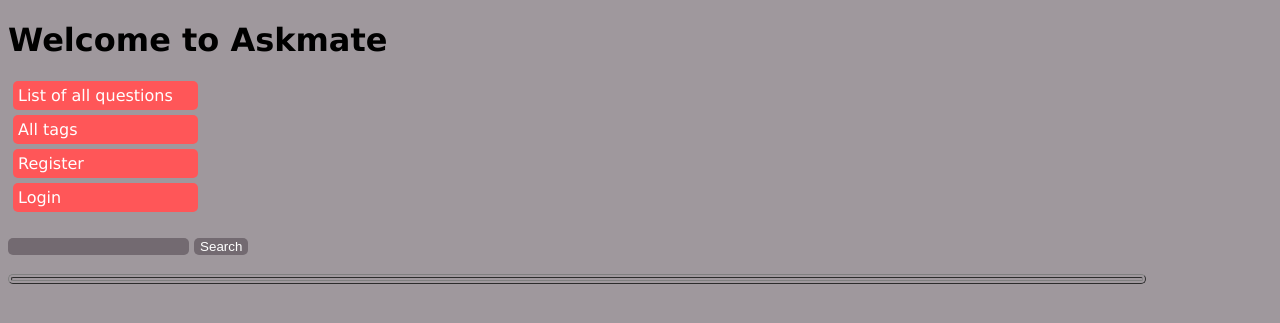
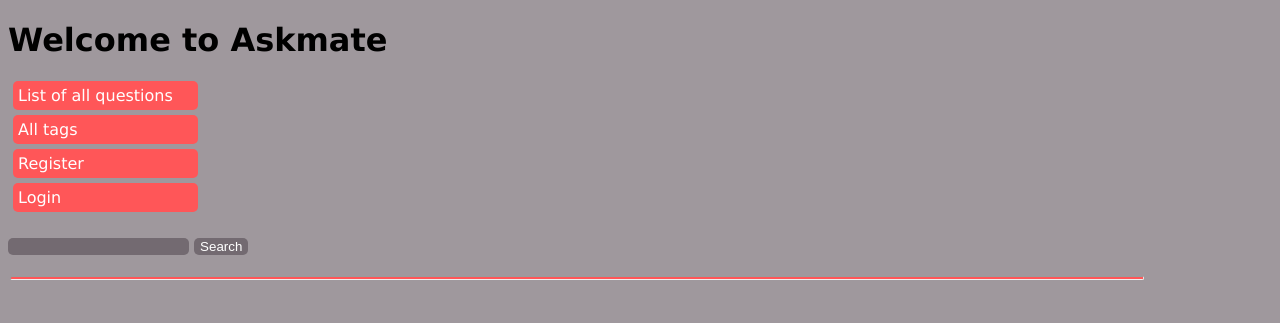
Before and after one commit to AdamReinmuller/Askmate, a Flask app: template templates/index_head.html in a window 1280 px wide. Shown: the top 323 px of the page. Run offline with Flask 2, Linux system fonts and the light colour scheme; the template is opened without the code that fills it, so the values that code supplies are empty; some libraries are stand-ins or nearby versions.

Commit message:
css-tr hover, link color changed

```diff
--- a/static/style.css
+++ b/static/style.css
@@ -41,6 +41,23 @@ input {
 
 a:hover {
     color: black;
+}
+
+a {
+    color: #6a0808
+}
+
+tr:hover{
+    background-color: #fea7a2;
+}
+
+.answer_buttons tr:hover {background: #9f989d; border:0
+}
+.question_buttons tr:hover {background: #9f989d; border: 0
+}
+
+th {
+    background-color: #ff5658;
 }
 
 
@@ -153,3 +170,7 @@ ul[name=tag_list]{
 #registration_form input{
     border-radius: 4px;
 }
+
+table {border-radius: 4px;
+    border: hidden;
+}
```
